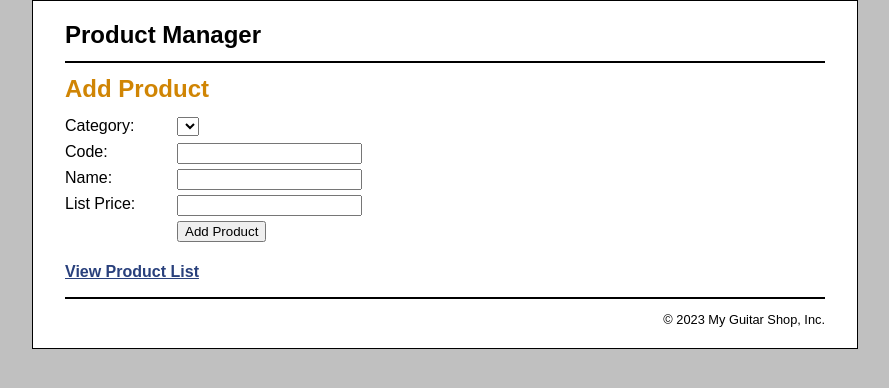
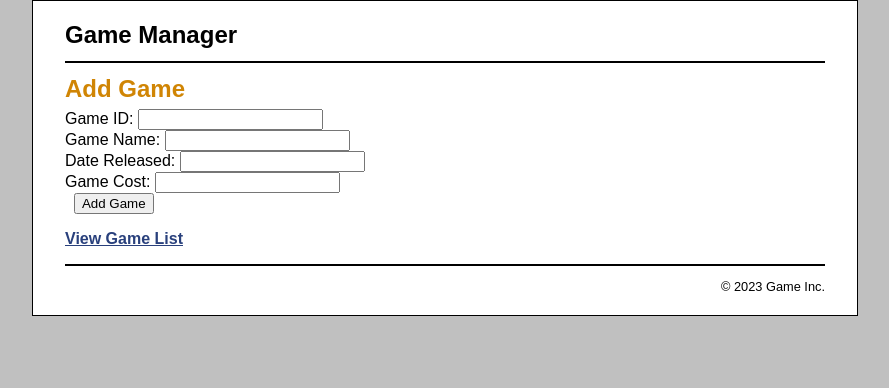
Before and after one commit to APTASU/SqLIZE, a PHP site: page /add_product_form.php in a window 1280 px wide. Shown: the top 388 px of the page, without its empty margins (195-1084 px from the left). Run offline with PHP 8.4, Linux system fonts and the light colour scheme; data that the repository does not hold is empty.

Commit message:
Update add_product_form.php

```diff
--- a/add_product_form.php
+++ b/add_product_form.php
@@ -1,11 +1,13 @@
 <?php
 require('database.php');
+
 $query = 'SELECT *
-          FROM categories
-          ORDER BY categoryID';
+          FROM Game
+          ORDER BY GameID';
+
 $statement = $db->prepare($query);
 $statement->execute();
-$categories = $statement->fetchAll();
+$games = $statement->fetchAll();
 $statement->closeCursor();
 ?>
 <!DOCTYPE html>
@@ -13,45 +15,38 @@
 
 <!-- the head section -->
 <head>
-    <title>My Guitar Shop</title>
+    <title>Game Manager</title>
     <link rel="stylesheet" type="text/css" href="main.css">
 </head>
 
 <!-- the body section -->
 <body>
-    <header><h1>Product Manager</h1></header>
+    <header><h1>Game Manager</h1></header>
 
     <main>
-        <h1>Add Product</h1>
-        <form action="add_product.php" method="post"
-              id="add_product_form">
+        <h1>Add Game</h1>
+        <form action="add_game.php" method="post" id="add_game_form">
 
-            <label>Category:</label>
-            <select name="category_id">
-            <?php foreach ($categories as $category) : ?>
-                <option value="<?php echo $category['categoryID']; ?>">
-                    <?php echo $category['categoryName']; ?>
-                </option>
-            <?php endforeach; ?>
-            </select><br>
+            <label>Game ID:</label>
+            <input type="text" name="game_id"><br>
 
-            <label>Code:</label>
-            <input type="text" name="code"><br>
+            <label>Game Name:</label>
+            <input type="text" name="game_name"><br>
 
-            <label>Name:</label>
-            <input type="text" name="name"><br>
+            <label>Date Released:</label>
+            <input type="text" name="date_released"><br>
 
-            <label>List Price:</label>
-            <input type="text" name="price"><br>
+            <label>Game Cost:</label>
+            <input type="text" name="game_cost"><br>
 
             <label>&nbsp;</label>
-            <input type="submit" value="Add Product"><br>
+            <input type="submit" value="Add Game"><br>
         </form>
-        <p><a href="index.php">View Product List</a></p>
+        <p><a href="game_list.php">View Game List</a></p>
     </main>
 
     <footer>
-        <p>&copy; <?php echo date("Y"); ?> My Guitar Shop, Inc.</p>
+        <p>&copy; <?php echo date("Y"); ?> Game Inc.</p>
     </footer>
 </body>
 </html>
```
